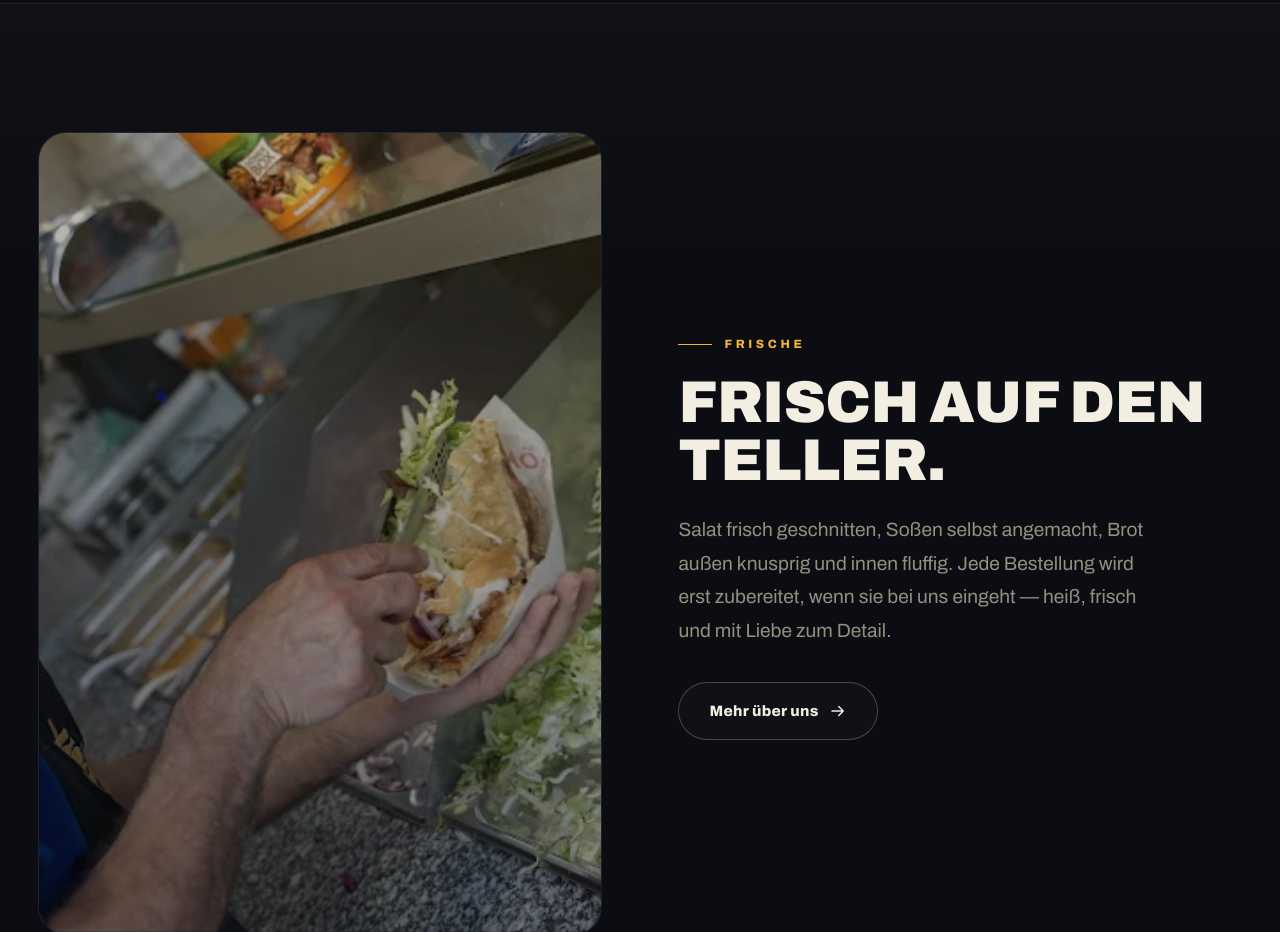
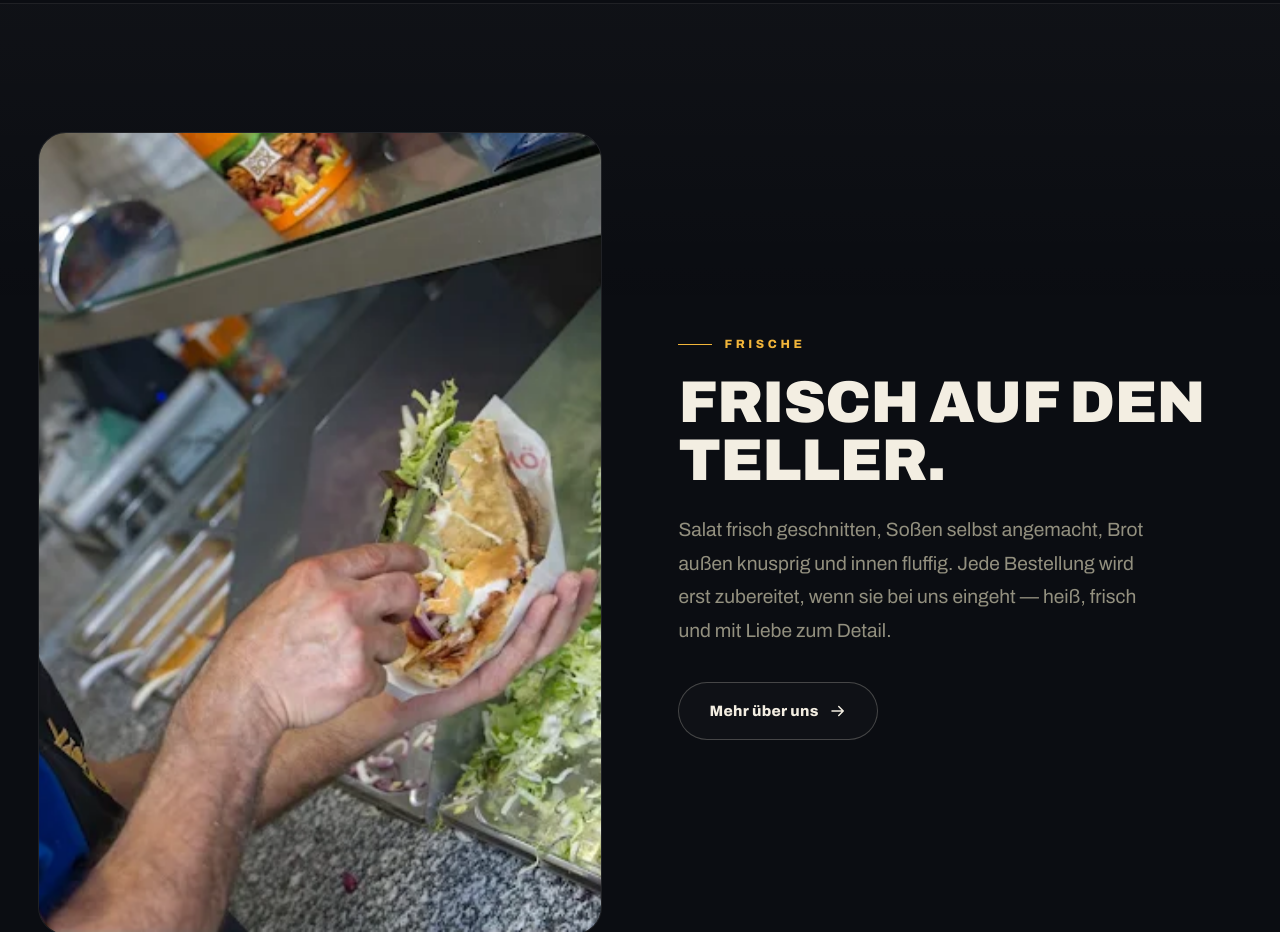
Before and after one commit to IbrahimQureshi07/Zob-Donor-Website, a plain HTML site: page index.html in a window 1280 px wide. Shown: the part 3640-4572 px from the top of the page. Drawn offline with Linux system fonts and the light colour scheme.

Commit message:
Remove dark overlay from fresh section image

```diff
--- a/index.html
+++ b/index.html
@@ -278,8 +278,7 @@ a{color:inherit;text-decoration:none}
 /* ============ FRESH SPLIT ============ */
 .fresh{display:grid;grid-template-columns:1fr 1fr;gap:clamp(40px,6vw,100px);align-items:center}
 .fresh-img{position:relative;border-radius:28px;overflow:clip;aspect-ratio:4/5;border:1px solid var(--line)}
-.fresh-img img{width:100%;height:114%;object-fit:cover;object-position:75% 50%;filter:saturate(.8) contrast(1.05) brightness(.85);will-change:transform}
-.fresh-img::after{content:"";position:absolute;inset:0;background:linear-gradient(200deg,rgba(242,181,58,.1),rgba(11,13,18,.4) 70%)}
+.fresh-img img{width:100%;height:114%;object-fit:cover;object-position:75% 50%;will-change:transform}
 .fresh-copy .h2{margin:20px 0 24px}
 .fresh-copy p{max-width:480px}
 .fresh-copy .btn{margin-top:34px}
```
